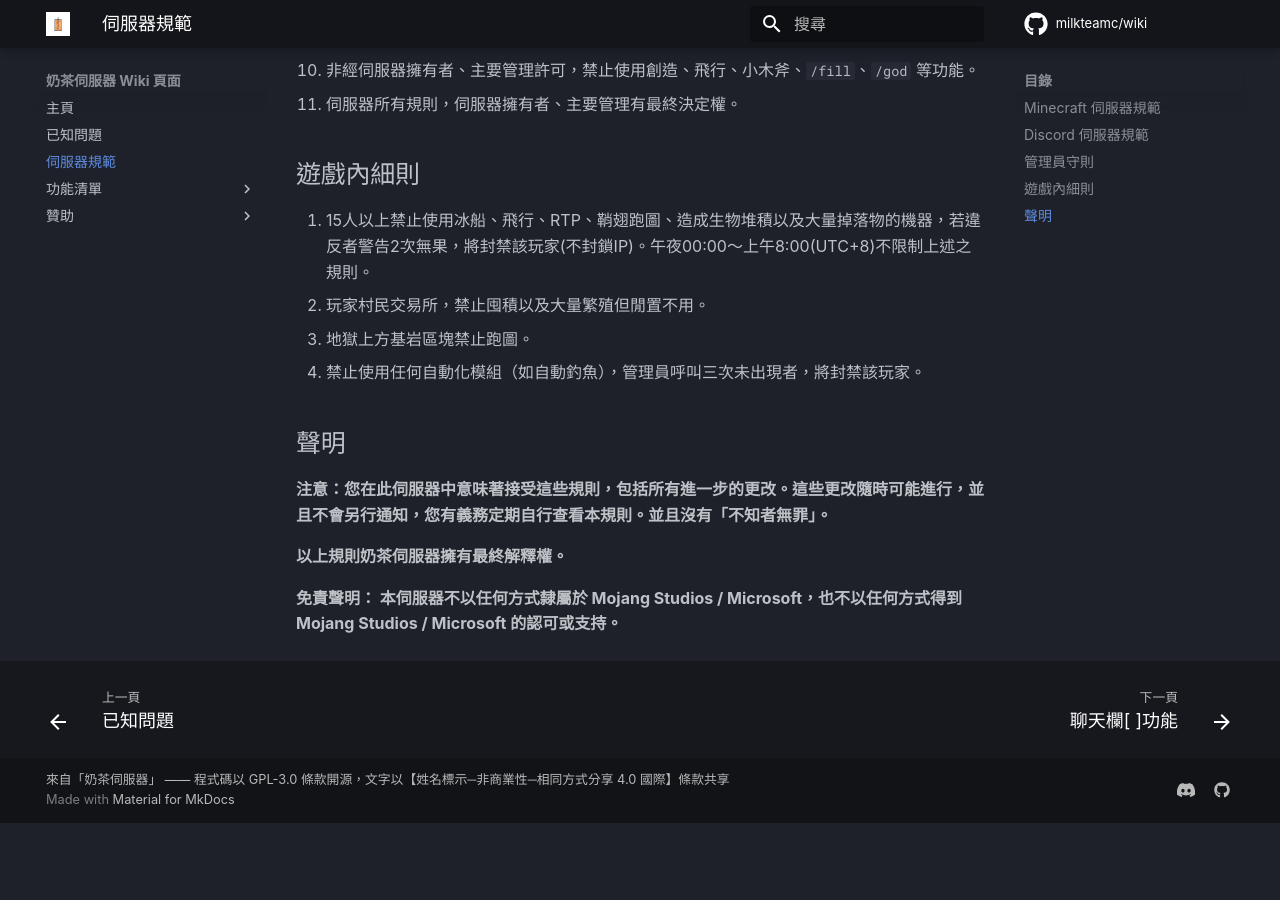
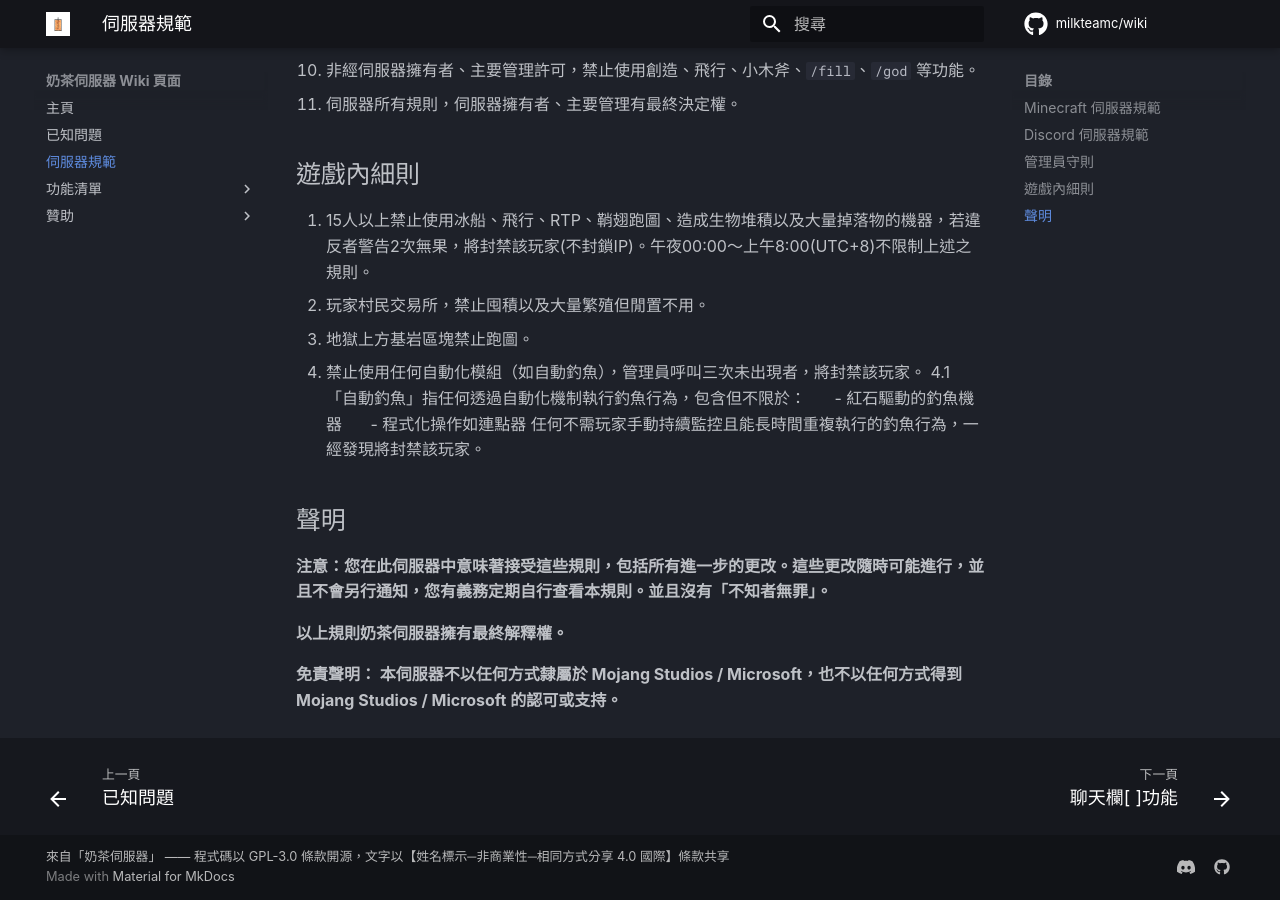
Before and after one commit to milkteamc/wiki, an MkDocs documentation site: the page built from docs/rules.md, in a window 1280 px wide and 900 px high, scrolled down 2642 px. Built offline with MkDocs 1.6.1 and Material for MkDocs 9.7.7, drawn with Linux system fonts in a browser that asks for light colours; some web fonts are replaced; plug-ins that fetch from the network failed and are left out; comment, search, counter and statistics services are not loaded; before the commit the page ends 3465 px from its top, so only the background shows below that.

Commit message:
更詳細的遊戲內細則

```diff
--- a/docs/rules.md
+++ b/docs/rules.md
@@ -92,6 +92,10 @@
 2. 玩家村民交易所，禁止囤積以及大量繁殖但閒置不用。
 3. 地獄上方基岩區塊禁止跑圖。
 4. 禁止使用任何自動化模組（如自動釣魚），管理員呼叫三次未出現者，將封禁該玩家。
+4.1 「自動釣魚」指任何透過自動化機制執行釣魚行為，包含但不限於：
+  - 紅石驅動的釣魚機器
+  - 程式化操作如連點器
+   任何不需玩家手動持續監控且能長時間重複執行的釣魚行為，一經發現將封禁該玩家。
 
 ## 聲明
 
```
